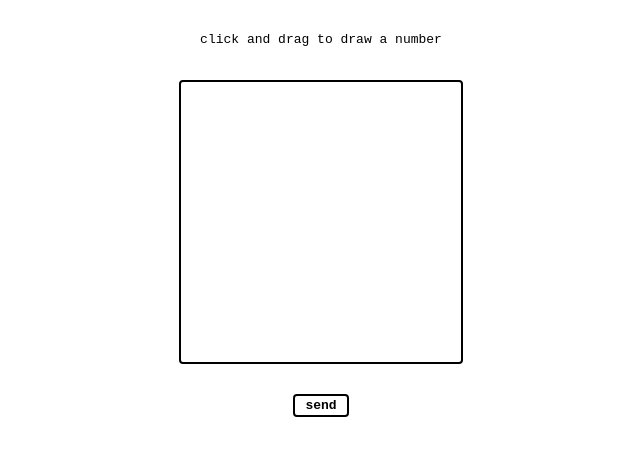
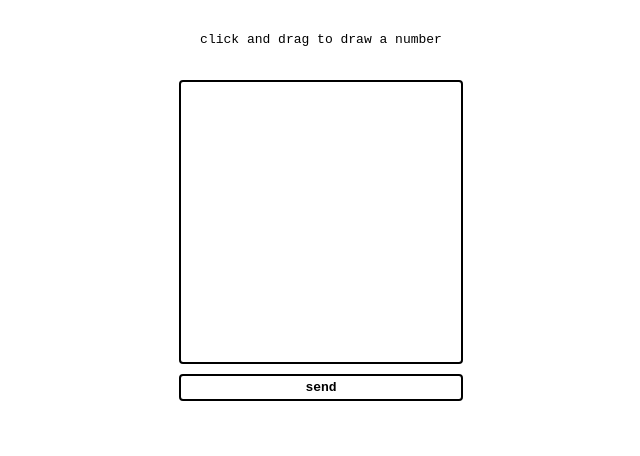
Before and after one commit to nicolasmatthewlee/tensorflow-client, a React (Create React App) app: page / in a window 1280 px wide. Shown: the top 456 px of the page, without its empty margins (319-959 px from the left). Built offline with nearby package versions, Linux system fonts and the light colour scheme.

Commit message:
on click send, send data to server, and show response

```diff
--- a/src/app.tsx
+++ b/src/app.tsx
@@ -10,8 +10,6 @@ const App = () => {
   const handleMouseup = () => {
     setMousedown(false);
   };
-
-  const handleSubmit = () => {};
 
   useEffect(() => {
     window.addEventListener("mousedown", handleMousedown);
@@ -27,12 +25,6 @@ const App = () => {
     <div className="p-[30px] flex flex-col space-y-[30px] items-center">
       <h1>click and drag to draw a number</h1>
       <Canvas mousedown={mousedown} />
-      <button
-        onClick={handleSubmit}
-        className="border-[2px] border-black px-[10px] font-bold rounded"
-      >
-        send
-      </button>
     </div>
   );
 };
--- a/src/components/canvas.tsx
+++ b/src/components/canvas.tsx
@@ -3,6 +3,7 @@ import CanvasBlock from "./canvas-block";
 
 const Canvas = ({ mousedown }: { mousedown: boolean }) => {
   const n = 28;
+  const [prediction, setPrediction] = useState<number | null>(null);
 
   const [canvas, setCanvas] = useState<boolean[][]>(
     new Array(n).fill(new Array(n).fill(false))
@@ -16,7 +17,28 @@ const Canvas = ({ mousedown }: { mousedown: boolean }) => {
     }
   };
 
+  const handleSubmit = () => {
+    const getPrediction = async () => {
+      try {
+        const response = await fetch(
+          "http://127.0.0.1:5000/api/model/predict",
+          {
+            method: "post",
+            headers: { "content-type": "application/json" },
+            body: JSON.stringify(canvas),
+          }
+        );
+        const responseJSON = await response.json();
+        setPrediction(responseJSON);
+      } catch (e) {
+        console.log(e);
+      }
+    };
+    getPrediction();
+  };
+
   return (
+    <div className="flex flex-col space-y-[10px]">
       <div className="border-[2px] border-black rounded">
         {canvas.map((r, row) => (
           <div className="flex" key={`row-${row}`}>
@@ -30,6 +52,15 @@ const Canvas = ({ mousedown }: { mousedown: boolean }) => {
           </div>
         ))}
       </div>
+      <button
+        onClick={handleSubmit}
+        className="border-[2px] border-black px-[10px] py-[2px] font-bold rounded
+        hover:bg-gray-100"
+      >
+        send
+      </button>
+      {prediction && <h3>predicted value: {prediction}</h3>}
+    </div>
   );
 };
 
```
Lines whose indentation alone changed are shown as unchanged.
